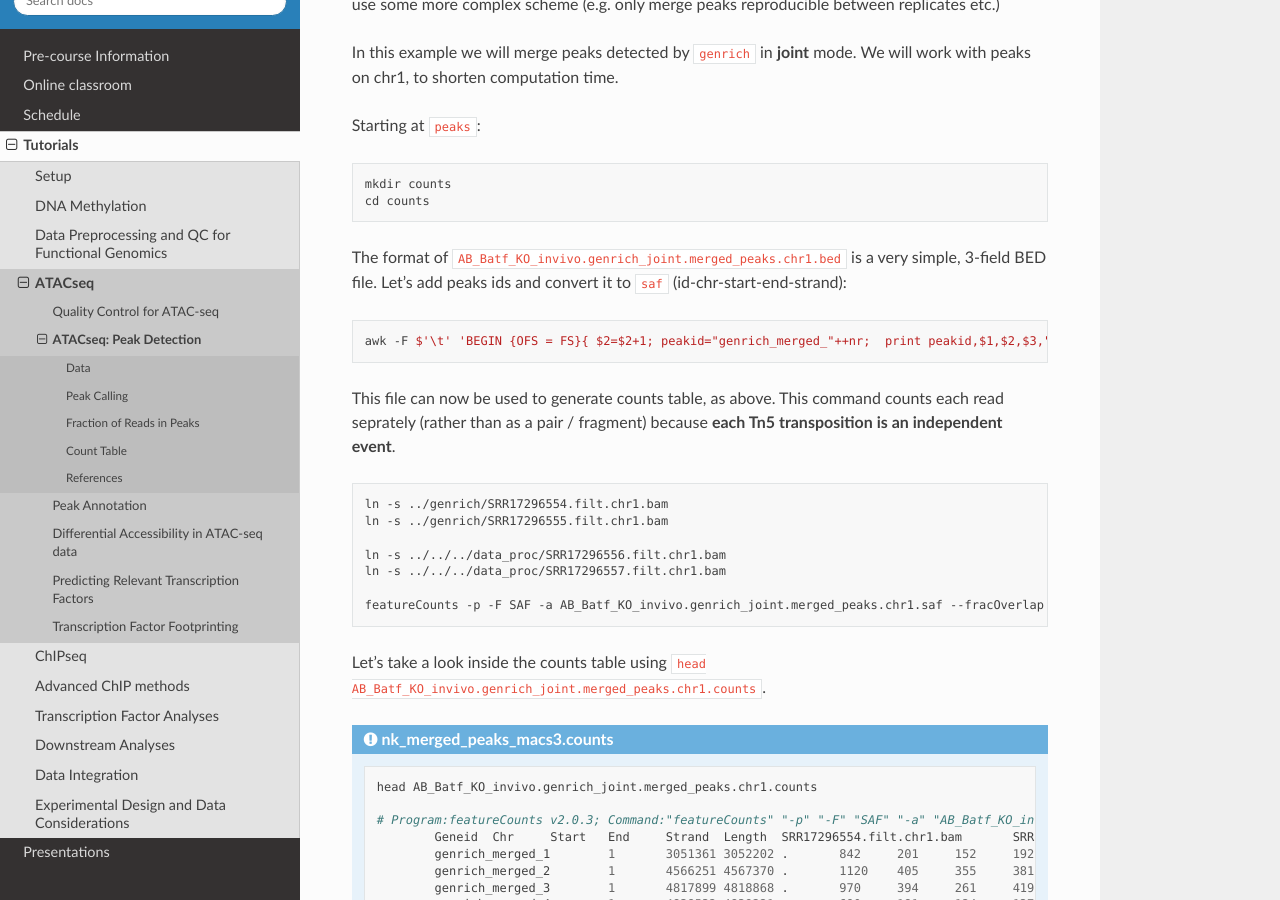
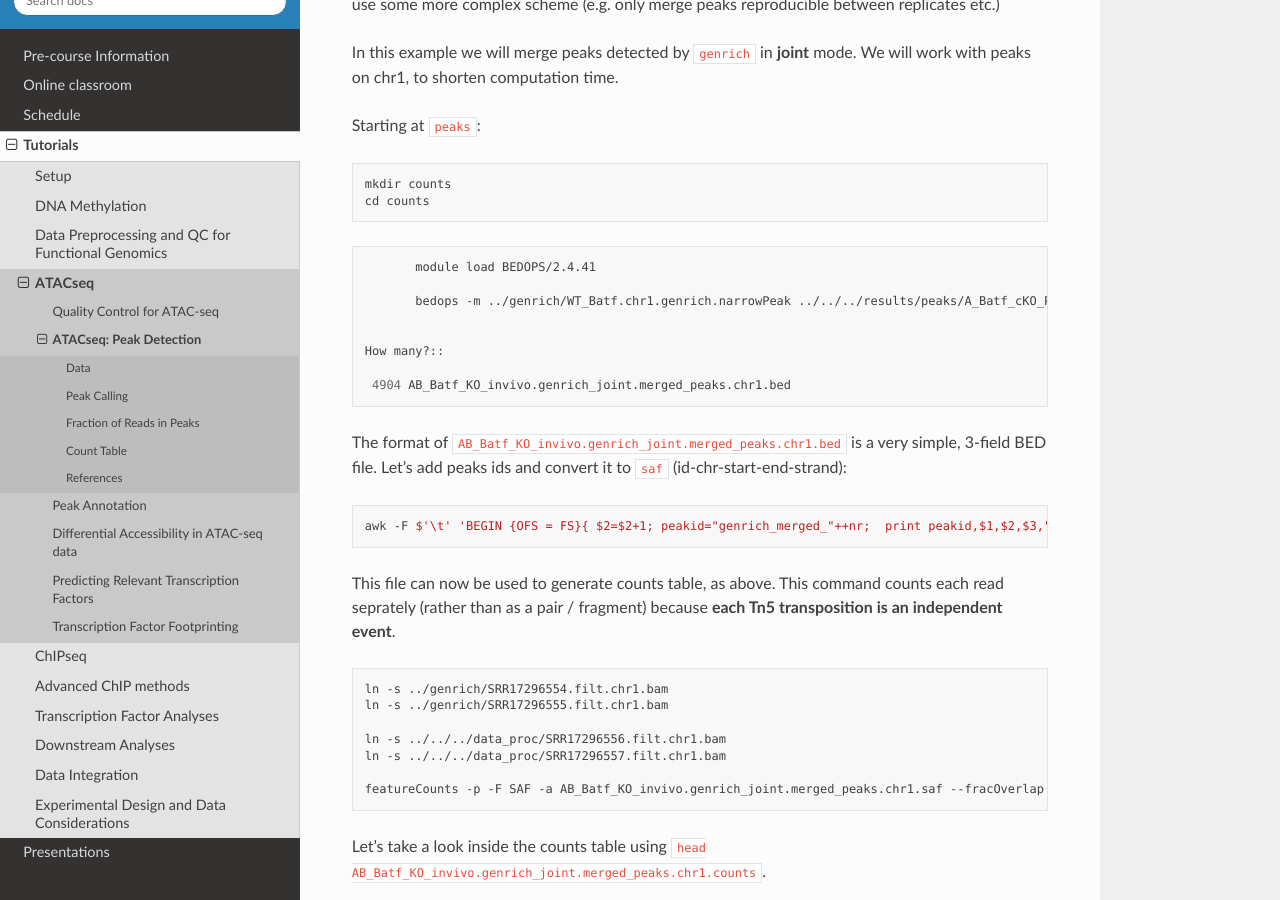
Before and after one commit to NBISweden/workshop-epigenomics-RTDs, a Sphinx documentation site: the page built from docs/content/tutorials/ATACseq/lab-atacseq-bulk.rst, in a window 1280 px wide and 900 px high, scrolled down 10348 px. Built offline with Sphinx 7.4.7 and the Read the Docs theme 3.1.0, drawn with Linux system fonts in a browser that asks for light colours.

Commit message:
update ATACseq lab

```diff
--- a/docs/content/tutorials/ATACseq/lab-atacseq-bulk.rst
+++ b/docs/content/tutorials/ATACseq/lab-atacseq-bulk.rst
@@ -696,7 +696,7 @@ Starting at ``peaks``::
 	mkdir counts
 	cd counts
 
-.. .. code-block:: bash
+.. code-block:: bash
 
  	module load BEDOPS/2.4.41
 
```
